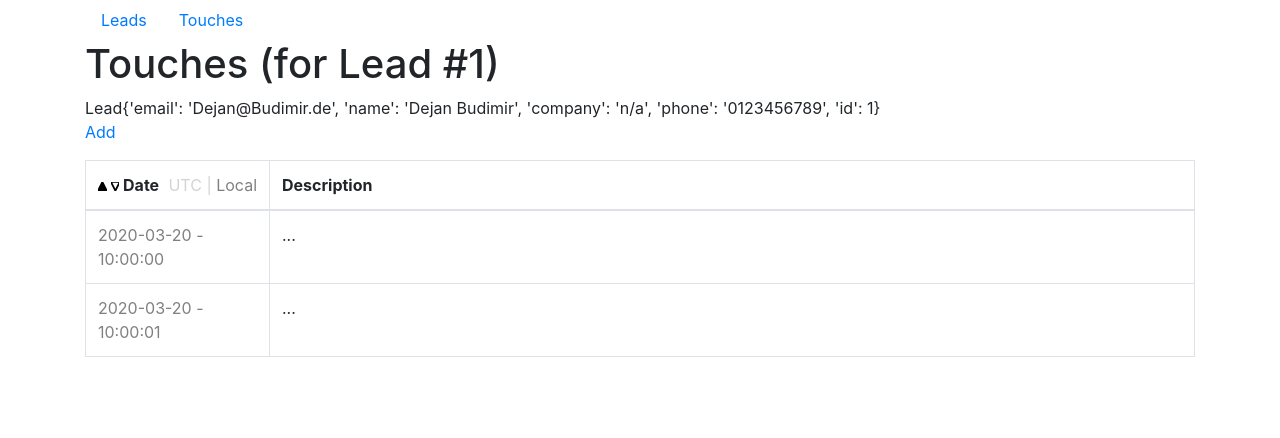
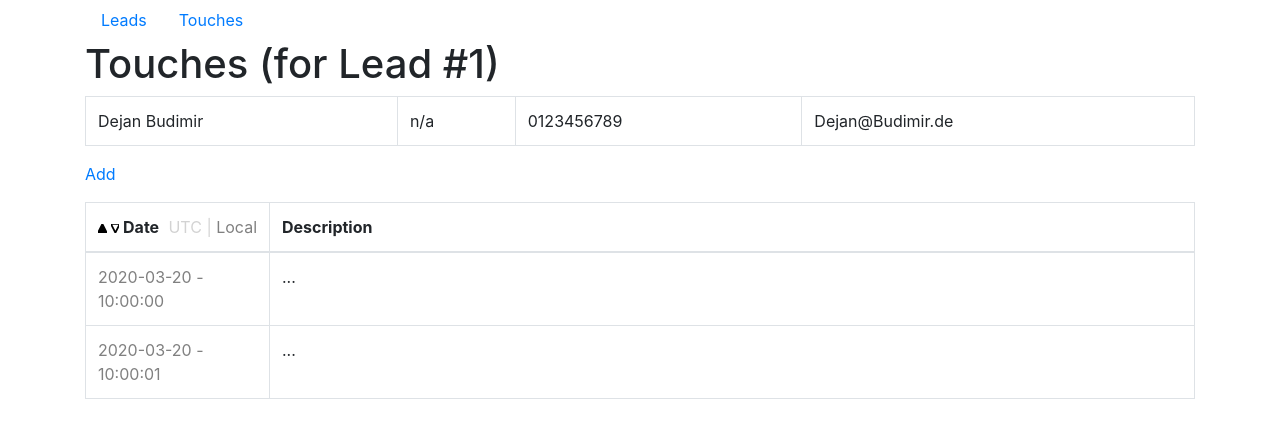
Before and after one commit to dejbug/full-stack-python-test-1, a Flask app: page /touches/lead/1 in a window 1280 px wide. Shown: the top 438 px of the page. Run offline with Flask 2, Linux system fonts and the light colour scheme; the visitor is signed in with stand-in values (Sample User, id 1); data comes from the database, SQL or seed files in the repository; parts of the project's set-up code (start-up, migrations or seed data) failed here and were passed over; some libraries are stand-ins or nearby versions.

Commit message:
nicer lead info on touches.for_lead endpoint

```diff
--- a/application/templates/touches_for_lead.html
+++ b/application/templates/touches_for_lead.html
@@ -12,7 +12,14 @@
 
 <h1>Touches (for Lead #{{ lead.id }})</h1>
 
-<div>{{ lead }}</div>
+<table class="table table-bordered">
+	<tr>
+		<td class="lead-name">{{ lead.name }}</td>
+		<td class="lead-company">{{ lead.company }}</td>
+		<td class="lead-phone">{{ lead.phone }}</td>
+		<td class="lead-email">{{ lead.email }}</td>
+	</tr>
+</table>
 
 <div class="touches-add">
 	<p><a href="{{ url_for('touches.add_for_lead', id=lead.id) }}">Add</a></p>
```
